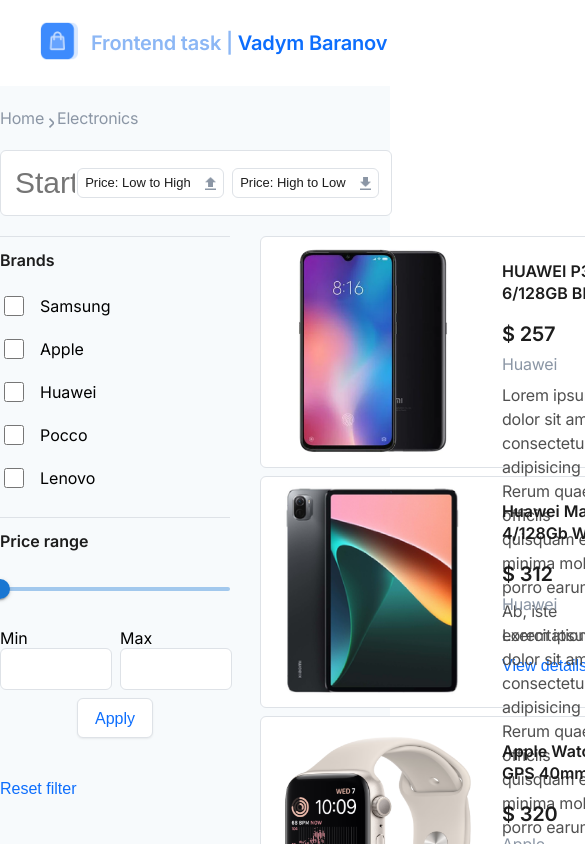
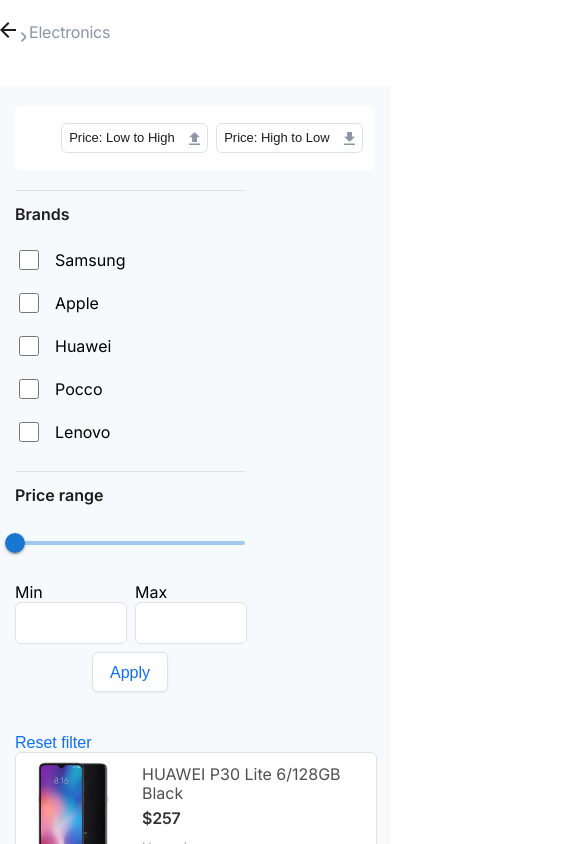
Before and after one commit to vadymbaranov/estore-tt, a React (Create React App) app: page / in a window 390 px wide. Shown: the top 844 px of the page, 585 px wide, since content can reach past the window. Built offline with nearby package versions, Linux system fonts and the light colour scheme.

Commit message:
Tablet layout implemented, started work on mobile

```diff
--- a/src/components/Breadcrumbs/Breadcrumbs.module.scss
+++ b/src/components/Breadcrumbs/Breadcrumbs.module.scss
@@ -7,6 +7,12 @@
   padding: 0;
   display: flex;
   align-items: center;
+
+  @include onMobile {
+    position: absolute;
+    top: 0;
+    left: 0;
+  }
 
   &__item {
     position: relative;
--- a/src/components/Breadcrumbs/Breadcrumbs.tsx
+++ b/src/components/Breadcrumbs/Breadcrumbs.tsx
@@ -1,6 +1,8 @@
+/* eslint-disable no-nested-ternary */
 import React from 'react';
 import { Link } from 'react-router-dom';
 import style from './Breadcrumbs.module.scss';
+import backArrow from '../../assets/navBackArrow.svg';
 
 type Props = {
   crumbs: Array<{
@@ -20,7 +22,10 @@
           >
             {title !== 'home'
               ? title
-              : 'Home'}
+              : (window.innerWidth <= 999
+                ? <img src={backArrow} alt="navigate back" className={style.breadcrumbs__back} />
+                : 'Home'
+              )}
           </Link>
         </li>
       );
--- a/src/components/Header/Header.module.scss
+++ b/src/components/Header/Header.module.scss
@@ -25,17 +25,28 @@
 .logo {
   height: 40px;
   width: 38px;
+
+  @include onMobile {
+    visibility: hidden;
+  }
 }
 
 .title {
-
   &__task {
     @extend %header-title-text;
     color: $lightBlueColor;
+
+    @include onMobile {
+      visibility: hidden;
+    }
   }
 
   &__author {
     @extend %header-title-text;
     color: $mainBlueColor;
+
+    @include onMobile {
+      visibility: hidden;
+    }
   }
 }
--- a/src/components/ProductItem/ProductItem.module.scss
+++ b/src/components/ProductItem/ProductItem.module.scss
@@ -14,6 +14,10 @@
     background-color: $whiteColor;
     border: 1px solid #DEE2E7;
     border-radius: 6px;
+
+    @include onMobile {
+      height: 114px;
+    }
   }
 
   &__image {
@@ -21,10 +25,21 @@
     margin-left: 7px;
     width: 210px;
     height: 210px;
+
+    @include onMobile {
+      margin-top: 8px;
+      margin-left: 8px;
+      width: 98px;
+      height: 98px;
+    }
   }
 
   &__info {
     margin-left: 12px;
+
+    @include onMobile {
+      margin-left: 8px;
+    }
   }
 
   &__name {
@@ -33,6 +48,14 @@
     font-size: 16px;
     line-height: 22px;
     color: $mainTextColor;
+
+    @include onMobile {
+      margin: 12px 0 6px;
+      font-weight: 400;
+      line-height: 19px;
+      max-width: 218px;
+      color: $secondaryTextColor;
+    }
   }
 
   &__price {
@@ -42,6 +65,13 @@
     line-height: 28px;
     letter-spacing: -0.2px;
     color: $mainTextColor;
+
+    @include onMobile {
+      margin-bottom: 11px;
+      font-size: 16px;
+      line-height: 19px;
+      color: $mobileMainTextColor;
+    }
   }
 
   &__brand {
@@ -51,6 +81,13 @@
     line-height: 24px;
     letter-spacing: -0.2px;
     color: $subsidiaryGreyColor;
+
+    @include onMobile {
+      margin-bottom: 12px;
+      font-size: 13px;
+      line-height: 16px;
+      color: $subsidiaryGreyColor;
+    }
   }
 
   &__description {
@@ -62,6 +99,14 @@
     letter-spacing: -0.2px;
     color: $secondaryTextColor;
 
+    @include onTablet {
+      margin-right: 12px;
+    }
+
+    @include onMobile {
+      visibility: hidden;
+    }
+
     &_full {
       margin-bottom: 31px;
       font-weight: 500;
@@ -69,6 +114,10 @@
       line-height: 19px;
       color: $mainBlueColor;
       @extend %button-reset;
+
+      @include onMobile {
+        visibility: hidden;
+      }
     }
   }
 }
--- a/src/components/ProductItem/ProductItem.tsx
+++ b/src/components/ProductItem/ProductItem.tsx
@@ -33,11 +33,11 @@
         <Link className={style.name__link} to={`/electronics/${id}`}>
           <h2 className={style.product__name}>{name}</h2>
         </Link>
-        <p className={style.product__price}>{`$ ${price}`}</p>
+        <p className={style.product__price}>{`$${price}`}</p>
         <p className={style.product__brand}>{brand}</p>
         <article className={style.product__description}>
           Lorem ipsum dolor sit amet consectetur, adipisicing elit.
-          Rerum quaerat officiis quisquam eius minima mollitia porro earum. Ab, iste exercitationem!
+          Rerum quaerat officiis quisquam eius minima mollitia porro
           {/* {description} */}
         </article>
         <button type="button" className={style.product__description_full}>View details</button>
--- a/src/components/SearchBar/SearchBar.module.scss
+++ b/src/components/SearchBar/SearchBar.module.scss
@@ -10,6 +10,15 @@
   background-color: $whiteColor;
   border: 1px solid $secondaryBackgroundColor;
   border-radius: 6px;
+
+  @include onTablet {
+    margin-bottom: 12px;
+  }
+
+  @include onMobile {
+    height: 100%;
+    border: none;
+  }
 }
 
 .filter {
@@ -69,4 +78,8 @@
   line-height: 40px;
   border: none;
   outline: none;
+
+  @include onMobile {
+    visibility: hidden;
+  }
 }
--- a/src/components/SideBar/SideBar.module.scss
+++ b/src/components/SideBar/SideBar.module.scss
@@ -6,6 +6,10 @@
   &__container {
     margin-right: 30px;
     width: 230px;
+
+    @include onTablet {
+      margin-right: 22px;
+    }
   }
 }
 
@@ -66,6 +70,7 @@
     border: 1px solid #DEE2E7;
     box-shadow: 0px 1px 2px rgba(56, 56, 56, 0.08);
     border-radius: 6px;
+    cursor: pointer;
   }
 
   &__reset {
@@ -105,7 +110,6 @@
 
   &__max {
     &_box {
-      // margin-right: 32px;
       @extend %input-box;
     }
   }
--- a/src/pages/HomePage/HomePage.module.scss
+++ b/src/pages/HomePage/HomePage.module.scss
@@ -1,12 +1,26 @@
+@import '../../styles/mixins';
+
 .home_page {
   &__container {
     margin: 0 auto;
     max-width: 1180px;
+
+    @include onTablet {
+      max-width: 944px;
+    }
+
+    @include onMobile {
+      max-width: 360px;
+    }
   }
 
   &_product__container {
     display: flex;
     flex-direction: row;
     justify-content: space-between;
+
+    @include onMobile {
+      flex-direction: column;
+    }
   }
 }
--- a/src/pages/ProductPage/ProductPage.module.scss
+++ b/src/pages/ProductPage/ProductPage.module.scss
@@ -8,21 +8,222 @@
   &__container {
     margin: 0 auto;
     max-width: 1180px;
+
+    @include onTablet {
+      max-width: 944px;
+    }
   }
 }
 
 .item {
   &__info {
+    margin-bottom: 33px;
     display: flex;
     flex-direction: row;
     height: 507px;
     background-color: $whiteColor;
-    border: 1px solid #DEE2E7;
+    border: 1px solid $secondaryBackgroundColor;
     border-radius: 6px;
+
+    @include onMobile {
+      height: 100dvh;
+      flex-direction: column;
+    }
   }
 
   &__image {
+    margin: 20px 22px 107px 19px;
     width: 380px;
     height: 380px;
+
+    @include onTablet {
+      margin: 20px 20px 58px;
+    }
+  }
+
+  &__details {
+    margin-top: 21px;
+    width: 430px;
+
+    @include onTablet {
+      margin-top: 29px;
+      margin-right: 20px;
+      width: 504px;
+    }
+  }
+
+  &__name {
+    margin-bottom: 10px;
+    font-weight: 600;
+    font-size: 20px;
+    line-height: 28px;
+    letter-spacing: -0.2px;
+    color: $mainTextColor;
+
+    @include onTablet {
+      margin-bottom: 12px;
+    }
+  }
+
+  &__price {
+    margin: 0 0 10px;
+    font-weight: 600;
+    font-size: 24px;
+    line-height: 32px;
+    letter-spacing: -0.2px;
+    color: $mainTextColor;
+
+    @include onTablet {
+      margin: 0 0 12px;
+    }
+  }
+
+  &_buy {
+    &__button {
+      margin-bottom: 28px;
+      display: flex;
+      justify-content: center;
+      align-items: center;
+      width: 430px;
+      height: 42px;
+      font-weight: 500;
+      font-size: 16px;
+      line-height: 19px;
+      color: $whiteColor;
+      background: linear-gradient(180deg, #127FFF 0%, #0067FF 100%);
+      border-radius: 6px;
+      border: none;
+
+      @include onTablet {
+        margin-bottom: 32px;
+        width: 504px;
+        height: 48px;
+      }
+    }
+
+    &__logo {
+      margin-right: 10px;
+      width: 20px;
+      height: 20px;
+    }
+  }
+
+  &__description {
+    height: 285px;
+    background-color: $whiteColor;
+    border: 1px solid $secondaryBackgroundColor;
+    box-shadow: 0px 1px 3px rgba(56, 56, 56, 0.1);
+    border-radius: 6px;
+
+    @include onTablet {
+      height: 197px;
+    }
   }
 }
+
+.info {
+  &__container {
+    border-top: 1px solid $secondaryBackgroundColor;
+    border-bottom: 1px solid $secondaryBackgroundColor;
+  }
+
+  &__category {
+    margin-bottom: 14px;
+    display: flex;
+    flex-direction: row;
+    align-items: center;
+
+    @include onTablet {
+      margin-bottom: 16px;
+    }
+  }
+
+  &__type {
+    margin: 14px 0;
+    display: flex;
+    flex-direction: row;
+    justify-content: flex-start;
+    align-items: center;
+
+    @include onTablet {
+      margin: 16px 0;
+    }
+  }
+
+  &__material {
+    margin-bottom: 14px;
+    display: flex;
+    flex-direction: row;
+    justify-content: flex-start;
+    align-items: center;
+
+    @include onTablet {
+      margin-bottom: 16px;
+    }
+  }
+
+  &__design {
+    margin-bottom: 14px;
+    display: flex;
+    flex-direction: row;
+    justify-content: flex-start;
+    align-items: center;
+  }
+}
+
+.category {
+  &__title {
+    @extend %product-info-title;
+  }
+
+  &__name {
+    width: 50%;
+    @extend %product-info-name;
+  }
+}
+
+.type {
+  &__title {
+    @extend %product-info-title;
+  }
+
+  &__name {
+    width: 50%;
+    @extend %product-info-name;
+  }
+}
+
+.material {
+  &__title {
+    @extend %product-info-title;
+  }
+
+  &__name {
+    width: 50%;
+    @extend %product-info-name;
+  }
+}
+
+.design {
+  &__title {
+    @extend %product-info-title;
+  }
+
+  &__name {
+    width: 50%;
+    @extend %product-info-name;
+  }
+}
+
+.description {
+  margin: 28px 26px 0;
+  font-weight: 400;
+  font-size: 16px;
+  line-height: 24px;
+  letter-spacing: -0.2px;
+  color: $secondaryTextColor;
+
+  @include onTablet {
+    margin: 21px 20px 0;
+  }
+}
--- a/src/pages/ProductPage/ProductPage.tsx
+++ b/src/pages/ProductPage/ProductPage.tsx
@@ -1,19 +1,24 @@
 import React from 'react';
-// import { useLocation, useParams } from 'react-router-dom';
+import { useParams } from 'react-router-dom';
 import style from './ProductPage.module.scss';
 import products from '../../assets/products.json';
+import cart from '../../assets/cart.svg';
 import { Breadcrumbs } from '../../components/Breadcrumbs';
 import { Product } from '../../types/Product';
 
 export const ProductPage: React.FC = () => {
-  // const productId: number = useParams();
+  const { productId } = useParams();
   // const location = useLocation();
   const items: Product[] = products;
-  const product: Product = items.find(item => item.id === 3);
+  const product: Product = items.find(item => item.id === Number(productId));
   const {
     name,
     price,
     description,
+    category,
+    type,
+    material,
+    design,
     image,
   } = product;
 
@@ -37,26 +42,45 @@
             <h2 className={style.item__name}>
               {name}
             </h2>
-            <p className={style.item__price}>{`$ ${price}`}</p>
+            <p className={style.item__price}>{`$${price}`}</p>
             <button
               type="button"
               className={style.item_buy__button}
             >
+              <img
+                src={cart}
+                alt="Buy button"
+                className={style.item_buy__logo}
+              />
               Buy
             </button>
             <div className={style.info}>
-              <p className={style.item__category}>Electronics</p>
+              <div className={style.info__category}>
+                <p className={style.category__title}>Category:</p>
+                <p className={style.category__name}>{category}</p>
+              </div>
               <div className={style.info__container}>
-                <p className={style.info__type}>Smart watch</p>
-                <p className={style.info__material}>Aluminium</p>
-                <p className={style.item__design}>Modern</p>
+                <div className={style.info__type}>
+                  <p className={style.type__title}>Type:</p>
+                  <p className={style.type__name}>{type}</p>
+                </div>
+                <div className={style.info__material}>
+                  <p className={style.material__title}>Material:</p>
+                  <p className={style.material__name}>{material}</p>
+                </div>
+                <div className={style.info__design}>
+                  <p className={style.design__title}>Design:</p>
+                  <p className={style.design__name}>{design}</p>
+                </div>
               </div>
             </div>
           </div>
         </div>
 
         <div className={style.item__description}>
-          <article className={style.description}>{description}</article>
+          <article className={style.description}>
+            {description}
+          </article>
         </div>
       </div>
     </div>
```
